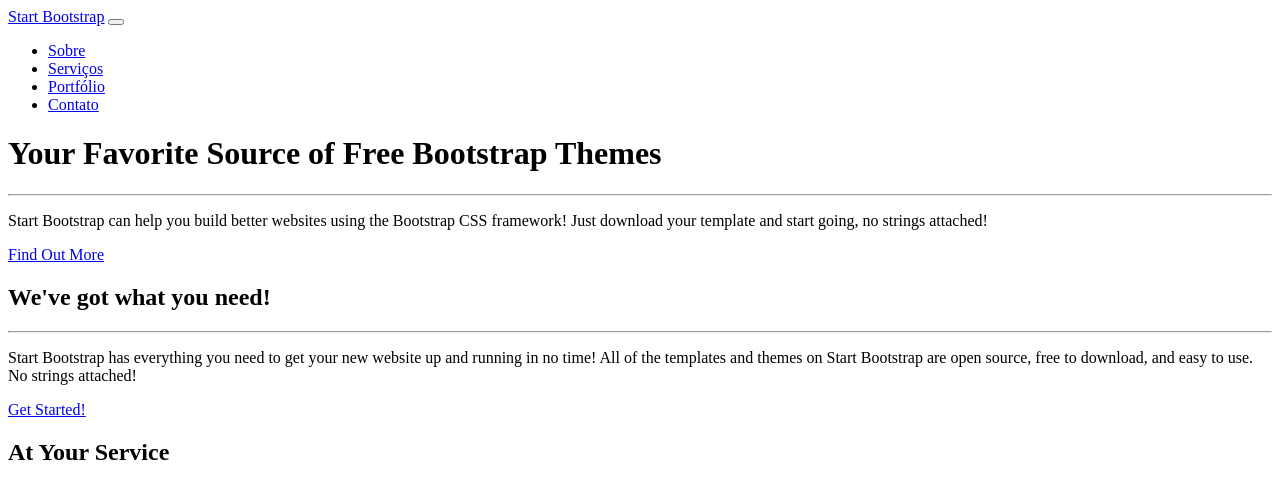
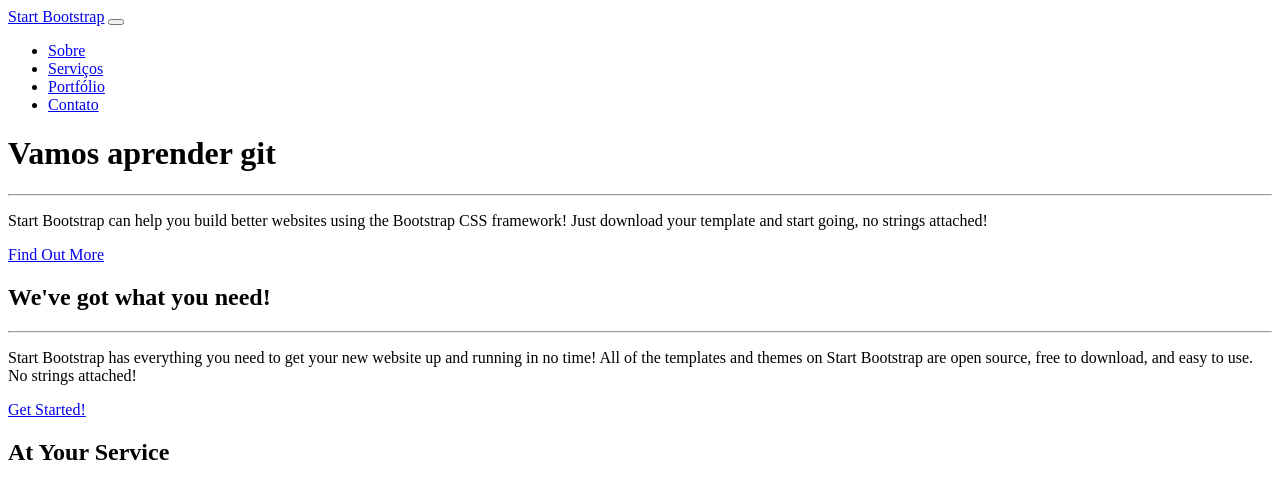
Before and after one commit to allanleaf/teste, a website with bundled scripts: page index.html in a window 1280 px wide. Shown: the top 484 px of the page. Built offline with nearby package versions, Linux system fonts and the light colour scheme; files whose address does not match are found by name.

Commit message:
Mais traduções

```diff
--- a/index.html
+++ b/index.html
@@ -58,7 +58,7 @@
         <div class="row">
           <div class="col-lg-10 mx-auto">
             <h1 class="text-uppercase">
-              <strong>Your Favorite Source of Free Bootstrap Themes</strong>
+              <strong>Vamos aprender git</strong>
             </h1>
             <hr>
           </div>
```
